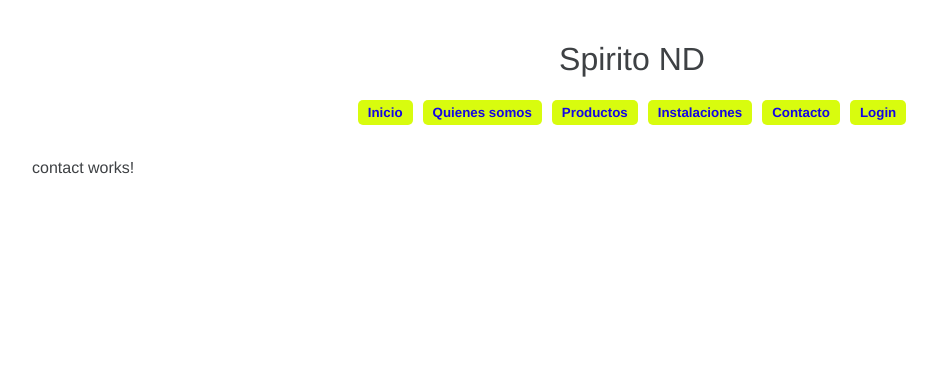
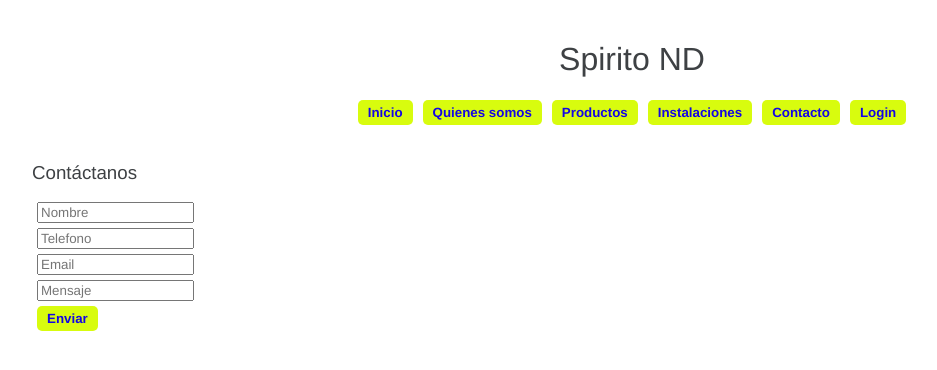
Before and after one commit to GranLuxor/Spirito, an Angular app: page /contact in a window 1280 px wide. Shown: the top 370 px of the page, without its empty margins (8-945 px from the left). Built offline with nearby package versions, Linux system fonts and the light colour scheme.

Commit message:
Se crean modulos y se minimiza codigo

```diff
--- a/src/app/components/contact/contact.component.html
+++ b/src/app/components/contact/contact.component.html
@@ -1 +1,10 @@
-<p>contact works!</p>
+<div class="col">
+    <h3>Contáctanos</h3>
+    <form (ngSubmit)="contactar()">
+        <input type="text" placeholder="Nombre"/>
+        <input type="tel" placeholder="Telefono"/>
+        <input type="email" placeholder="Email"/>
+        <input type="text" placeholder="Mensaje"/>
+        <button type="submit">Enviar</button>
+    </form>
+</div>
--- a/src/app/components/contact/contact.component.ts
+++ b/src/app/components/contact/contact.component.ts
@@ -5,11 +5,8 @@ import { Component, OnInit } from '@angular/core';
   templateUrl: './contact.component.html',
   styleUrls: ['./contact.component.css']
 })
-export class ContactComponent implements OnInit {
-
-  constructor() { }
-
-  ngOnInit(): void {
+export class ContactComponent {
+  contactar(){
+    console.log("heyyy hppp funciona");
   }
-
 }
--- a/src/app/components/home/home.component.html
+++ b/src/app/components/home/home.component.html
@@ -1 +1,5 @@
 <h1>Bienvenidos a Spirito ND</h1>
+
+<div class= "row">
+    <span>Las mejores suelas de Colombia papá</span>
+</div>
--- a/src/styles.css
+++ b/src/styles.css
@@ -40,3 +40,17 @@
   .p-1 {
     padding: 1px;
   }
+
+  .row {
+    display: flex;
+  }
+
+  .col {
+    flex-grow: 1;
+    margin-right: 10px;
+  }
+
+  input {
+    display: block;
+    margin: 5px;
+  }
```
Also changed, not shown: src/app/app.module.ts (+1 -8 lines), src/app/components/contact/contact.module.ts (added, +19 -0 lines), src/app/components/nav-bar/nav-bar.module.ts (+7 -9 lines), src/app/components/products/products.module.ts (+5 -3 lines), 1 other file (tests, documents, lock files or other folders).
